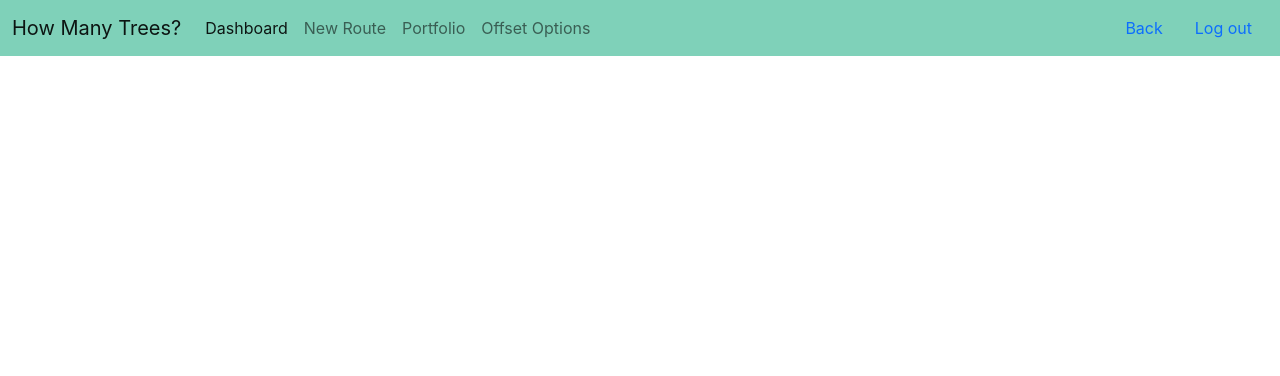
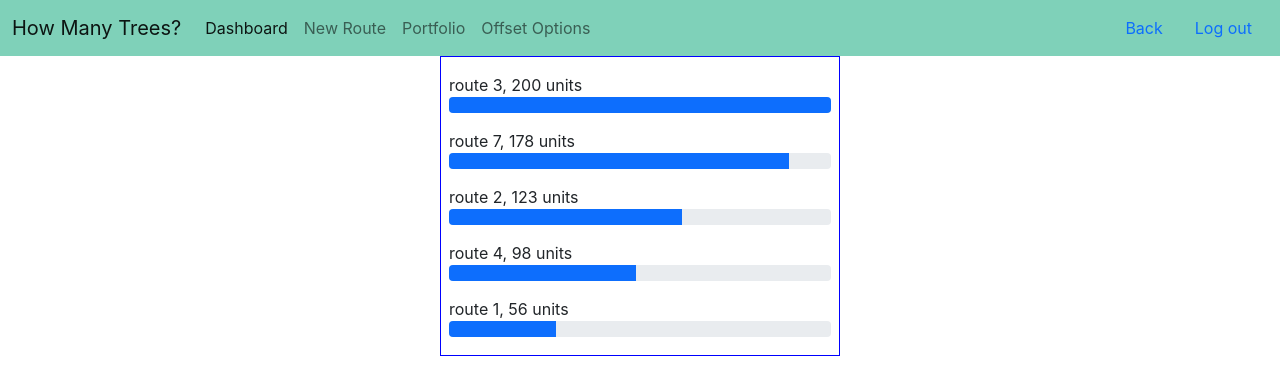
Before and after one commit to cerise-at/how_many_trees, a React (Create React App) app in the folder client/: page /dashboard in a window 1280 px wide. Shown: the top 376 px of the page. Built offline with nearby package versions, Linux system fonts and the light colour scheme.

Commit message:
Added routes list component

```diff
--- /dev/null
+++ b/client/src/components/RoutesList/index.js
@@ -0,0 +1,58 @@
+import React from 'react';
+import { useHistory } from 'react-router-dom';
+import './style.css';
+
+function RoutesList() {
+
+    const history = useHistory();
+
+    // data passed as props from Dashboard page or loaded from redux store
+    const data = [
+        { id: 1, name: 'route 1', emissions: 56 },
+        { id: 2, name: 'route 2', emissions: 123 },
+        { id: 3, name: 'route 3', emissions: 200 },
+        { id: 4, name: 'route 4', emissions: 98 },
+        { id: 5, name: 'route 5', emissions: 46 },
+        { id: 6, name: 'route 6', emissions: 23 },
+        { id: 7, name: 'route 7', emissions: 178 }
+    ]
+
+    data.sort((a, b) => b.emissions - a.emissions)
+
+    function renderBars(data) {
+        const max = data[0].emissions;
+        const norm = (obj, max) => Math.floor(obj.emissions * 100 / max)
+
+        return (
+            data.map(obj =>
+                <div className="bar-container">
+
+                    <p className="route-info">{obj.name}, {obj.emissions} units</p>
+
+                    <div className="progress"
+                        onClick={e => history.push(`/route-details?${obj.id}`)}
+                        key={obj.id}>
+
+                        <div className="progress-bar"
+                            key={obj.id}
+                            style={{width: `${norm(obj, max)}%`}}
+                            role="progressbar"
+                            aria-valuenow={`${norm(obj, max)}`}
+                            aria-valuemin="0"
+                            aria-valuemax="100">
+                        </div>
+                    </div>
+
+                </div>
+            )
+        )
+    }
+
+    return (
+        <div id="routes-window" className="overflow-auto">
+            {renderBars(data)}
+        </div>
+    )
+}
+
+export default RoutesList;
--- /dev/null
+++ b/client/src/components/RoutesList/style.css
@@ -0,0 +1,17 @@
+#routes-window {
+    border: solid 1px blue;
+    width: 400px;
+    height: 300px;
+}
+
+.route-info {
+    margin-bottom: 0;
+}
+
+.bar-container {
+    margin: 1em 0.5em 0 0.5em;
+}
+
+.progress {
+    cursor: pointer;
+}
--- a/client/src/components/index.js
+++ b/client/src/components/index.js
@@ -1,4 +1,5 @@
 export { default as AuthRoute } from './AuthRoute';
 export { default as LoginForm } from './LoginForm';
 export { default as PrivateRoute } from './PrivateRoute';
+export { default as RoutesList } from './RoutesList';
 export { default as RegisterForm } from './RegisterForm';
--- a/client/src/pages/Dashboard/index.js
+++ b/client/src/pages/Dashboard/index.js
@@ -1,11 +1,15 @@
 import React from 'react';
 import { NavBar } from '../../layout';
+import { RoutesList } from '../../components';
 
 function Dashboard() {
 
     return (
         <>
             <NavBar />
+            <div className="d-flex justify-content-center">
+                <RoutesList />
+            </div>
         </>
     );
 }
```
